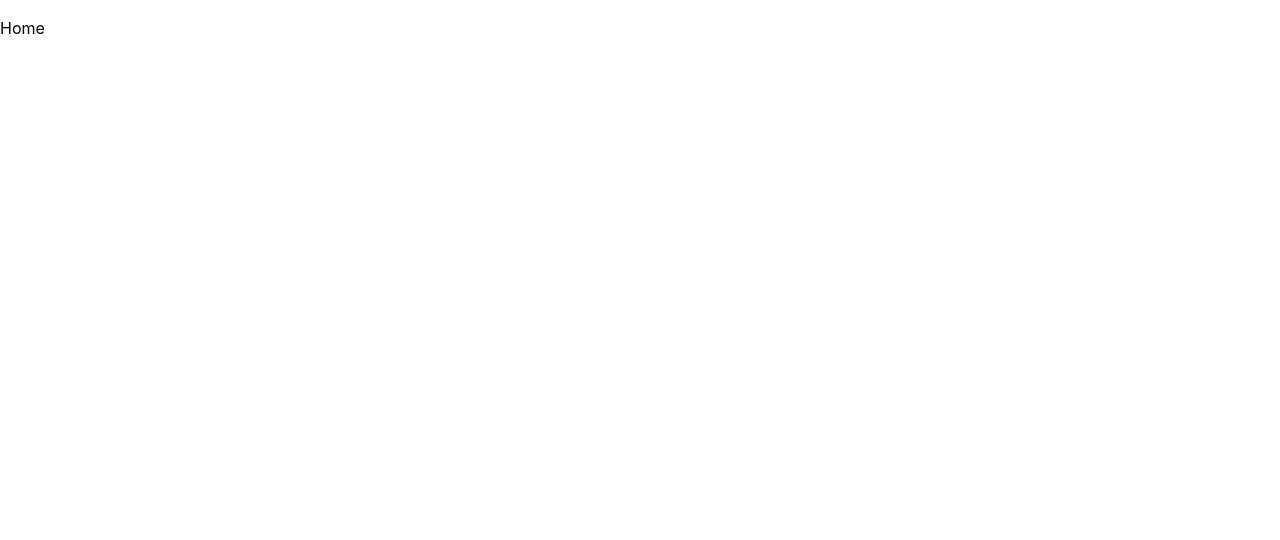
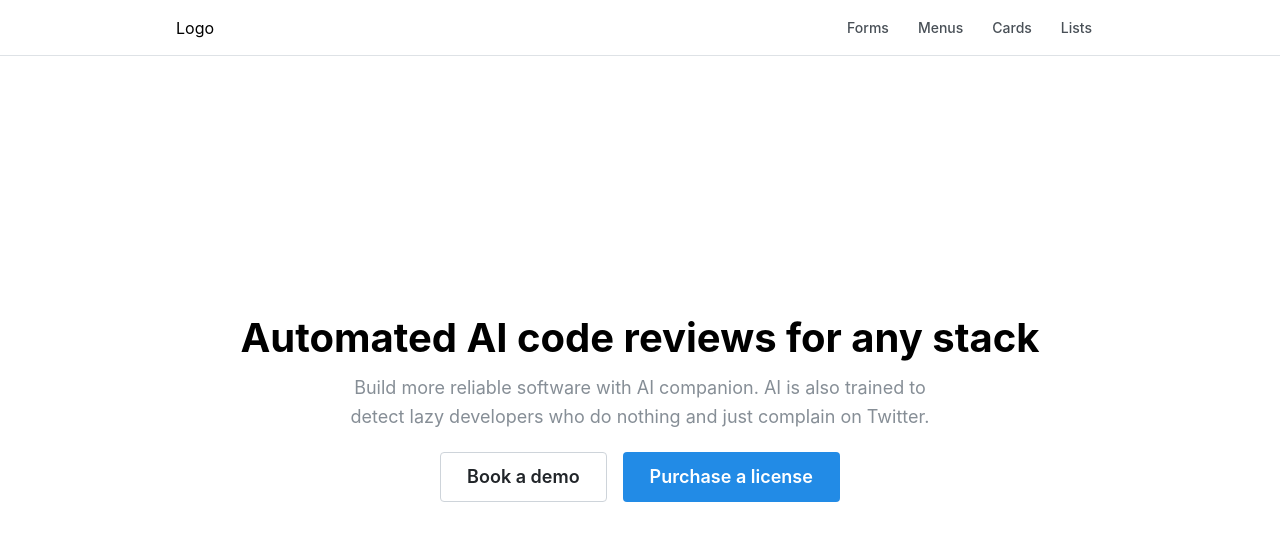
Before and after one commit to jc21/mantine-v7-design-templates, a React (Vite) app: page / in a window 1280 px wide. Shown: the top 540 px of the page. Built offline with nearby package versions, Linux system fonts and the light colour scheme.

Commit message:
Prettier formatting

```diff
--- a/src/App.tsx
+++ b/src/App.tsx
@@ -1,8 +1,8 @@
 import Router from "./Router";
 
 function App() {
-  // add your wrapper components around the Router
-  return <Router />;
+	// add your wrapper components around the Router
+	return <Router />;
 }
 
 export default App;
--- /dev/null
+++ b/src/components/Hero.module.css
@@ -0,0 +1,65 @@
+.wrapper {
+	position: relative;
+	padding-top: 120px;
+	padding-bottom: 80px;
+
+	@media (max-width: 755px) {
+		padding-top: 80px;
+		padding-bottom: 60px;
+	}
+}
+
+.inner {
+	position: relative;
+	z-index: 1;
+}
+
+.title {
+	text-align: center;
+	font-weight: 800px;
+	font-size: 40px;
+	letter-spacing: -1;
+	color: light-dark(var(--mantine-color-black), var(--mantine-color-white));
+	margin-bottom: var(--mantine-spacing-xs);
+	font-family: "Greycliff CF", var(--mantine-font-family);
+
+	@media (max-width: 520px) {
+		font-size: 28;
+		text-align: left;
+	}
+}
+
+.description {
+	text-align: center;
+
+	@media (max-width: 520px) {
+		text-align: left;
+		font-size: var(--mantine-font-size-md);
+	}
+}
+
+.children {
+	margin-top: var(--mantine-spacing-lg);
+	display: flex;
+	justify-content: center;
+
+	@media (max-width: 520px) {
+		flex-direction: column;
+	}
+
+	button {
+		&:not(:first-of-type) {
+			margin-left: var(--mantine-spacing-md);
+		}
+
+		@media (max-width: 520px) {
+			height: 42;
+			font-size: var(--mantine-font-size-md);
+
+			&:not(:first-of-type) {
+				margin-top: var(--mantine-spacing-md);
+				margin-left: 0;
+			}
+		}
+	}
+}
--- /dev/null
+++ b/src/components/Hero.tsx
@@ -0,0 +1,30 @@
+import { ReactNode } from "react";
+
+import { Title, Text, Container } from "@mantine/core";
+
+import classes from "./Hero.module.css";
+
+interface Props {
+	title: ReactNode;
+	subTitle?: ReactNode;
+	children?: ReactNode;
+}
+function Hero({ title, subTitle, children }: Props) {
+	return (
+		<Container className={classes.wrapper} size={1400}>
+			<div className={classes.inner}>
+				<Title className={classes.title}>{title}</Title>
+				{subTitle ? (
+					<Container p={0} size={600}>
+						<Text size="lg" c="dimmed" className={classes.description}>
+							{subTitle}
+						</Text>
+					</Container>
+				) : null}
+				{children ? <div className={classes.children}>{children}</div> : null}
+			</div>
+		</Container>
+	);
+}
+
+export { Hero };
--- /dev/null
+++ b/src/components/SiteHeader.module.css
@@ -0,0 +1,37 @@
+.header {
+	height: rem(56px);
+	margin-bottom: rem(120px);
+	background-color: var(--mantine-color-body);
+	border-bottom: rem(1px) solid
+		light-dark(var(--mantine-color-gray-3), var(--mantine-color-dark-4));
+}
+
+.inner {
+	height: rem(56px);
+	display: flex;
+	justify-content: space-between;
+	align-items: center;
+}
+
+.link {
+	display: block;
+	line-height: 1;
+	padding: rem(8px) rem(12px);
+	border-radius: var(--mantine-radius-sm);
+	text-decoration: none;
+	color: light-dark(var(--mantine-color-gray-7), var(--mantine-color-dark-0));
+	font-size: var(--mantine-font-size-sm);
+	font-weight: 500;
+
+	@mixin hover {
+		background-color: light-dark(
+			var(--mantine-color-gray-0),
+			var(--mantine-color-dark-6)
+		);
+	}
+
+	[data-mantine-color-scheme] &[data-active] {
+		background-color: var(--mantine-color-blue-filled);
+		color: var(--mantine-color-white);
+	}
+}
--- /dev/null
+++ b/src/components/SiteHeader.tsx
@@ -0,0 +1,41 @@
+import { Container, Group, Burger } from "@mantine/core";
+import { useDisclosure } from "@mantine/hooks";
+
+import classes from "./SiteHeader.module.css";
+
+const links = [
+	{ link: "/forms", label: "Forms" },
+	{ link: "/menus", label: "Menus" },
+	{ link: "/cards", label: "Cards" },
+	{ link: "/lists", label: "Lists" },
+];
+
+function SiteHeader() {
+	const [opened, { toggle }] = useDisclosure(false);
+
+	const items = links.map((link) => (
+		<a
+			key={link.label}
+			href={link.link}
+			className={classes.link}
+			onClick={(event) => {
+				event.preventDefault();
+			}}>
+			{link.label}
+		</a>
+	));
+
+	return (
+		<header className={classes.header}>
+			<Container size="md" className={classes.inner}>
+				Logo
+				<Group gap={5} visibleFrom="xs">
+					{items}
+				</Group>
+				<Burger opened={opened} onClick={toggle} hiddenFrom="xs" size="sm" />
+			</Container>
+		</header>
+	);
+}
+
+export { SiteHeader };
--- /dev/null
+++ b/src/components/index.ts
@@ -0,0 +1,2 @@
+export * from "./Hero";
+export * from "./SiteHeader";
--- a/src/pages/home/index.tsx
+++ b/src/pages/home/index.tsx
@@ -1,5 +1,26 @@
+import { Button, Container, Space } from "@mantine/core";
+
+import { Hero, SiteHeader } from "src/components";
+
 function Home() {
-  return <p>Home</p>;
+	return (
+		<>
+			<SiteHeader />
+			<Container py="md">
+				<div style={{ display: "flex" }}>
+					<Hero
+						title="Automated AI code reviews for any stack"
+						subTitle="Build more reliable software with AI companion. AI is also trained to detect lazy developers who do nothing and just complain on Twitter.">
+						<Button size="lg" variant="default" color="gray">
+							Book a demo
+						</Button>
+						<Button size="lg">Purchase a license</Button>
+					</Hero>
+				</div>
+				<Space h="xl" />
+			</Container>
+		</>
+	);
 }
 
 export default Home;
```
Also changed, not shown: .eslintrc.cjs, postcss.config.cjs (indentation only), src/Router.tsx (indentation only), src/main.tsx (indentation only), vite.config.ts (indentation only), 1 other file (tests, documents, lock files or other folders).
